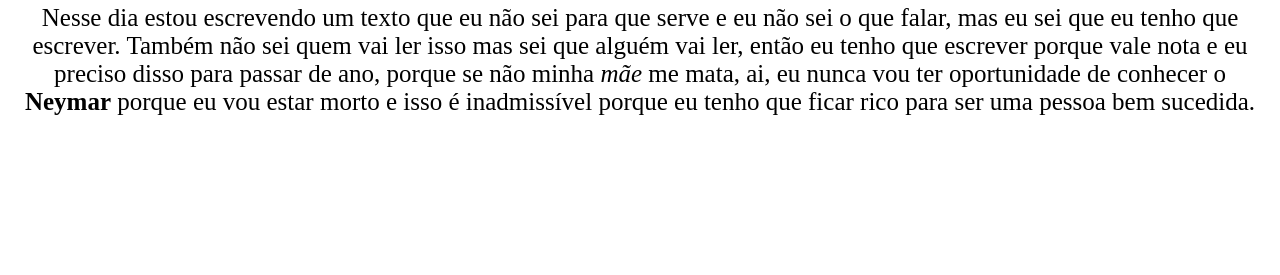
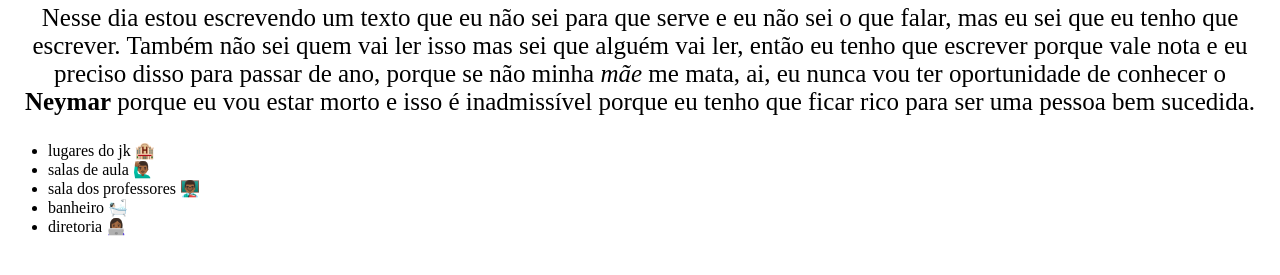
Before and after one commit to ipu1d/ipu1d, a plain HTML site: page index.html in a window 1280 px wide. Shown: the part 105-380 px from the top of the page. Drawn offline with Linux system fonts and the light colour scheme.

Commit message:
Add files via upload

```diff
--- a/index.html
+++ b/index.html
@@ -10,6 +10,18 @@
 <title>para que serve?</title>
 <h1>para que serve?</h1>
 <p style="text-align: center; font-size: 25px;">Nesse dia estou escrevendo um texto que eu não sei  para que serve e eu não sei o que falar, mas eu sei que eu tenho que escrever. Também não sei quem vai ler isso mas sei que alguém vai ler, então eu tenho que escrever porque vale nota e eu preciso disso para passar de ano, porque se não minha <em>mãe</em> me mata, ai, eu nunca vou ter oportunidade de conhecer o <strong>Neymar</strong> porque eu vou estar morto e isso é inadmissível porque eu tenho que ficar rico para ser uma pessoa bem sucedida.</p>
+<ul>
+<li>lugares do jk 🏨</li>
+<li>salas de aula 🙋🏾‍♂️</li>
+<li>sala dos professores 👨🏾‍🏫</li>
+<li>banheiro 🛀🏻</li>
+<li>diretoria 👩🏾‍💻</li>
+
+</ul>
+
+
+
+
 
 </body>
 </html>
```
